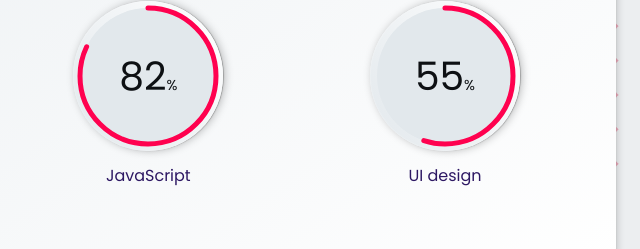
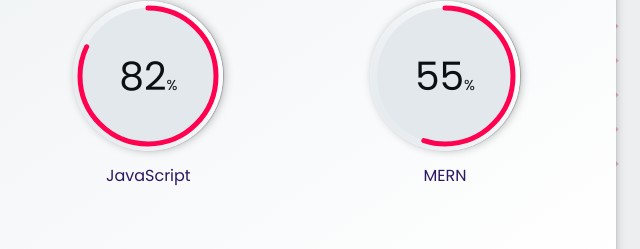
Before and after one commit to PiyushChandra1078/Portfolio, a plain HTML site: page index.html in a window 1280 px wide. Shown: the part 2081-2330 px from the top of the page, 640-1280 px from the left. Drawn offline with nearby package versions, Linux system fonts and the light colour scheme; files whose address does not match are found by name.

Commit message:
first commit

```diff
--- a/index.html
+++ b/index.html
@@ -499,7 +499,7 @@
                   <span data-target="55">0</span>%
                 </h1>
               </div>
-              <div class="sk-title">UI design</div>
+              <div class="sk-title">MERN</div>
             </div>
 
 
```
Also changed, not shown: assets/port43.png (added), assets/testi4.png (added).
